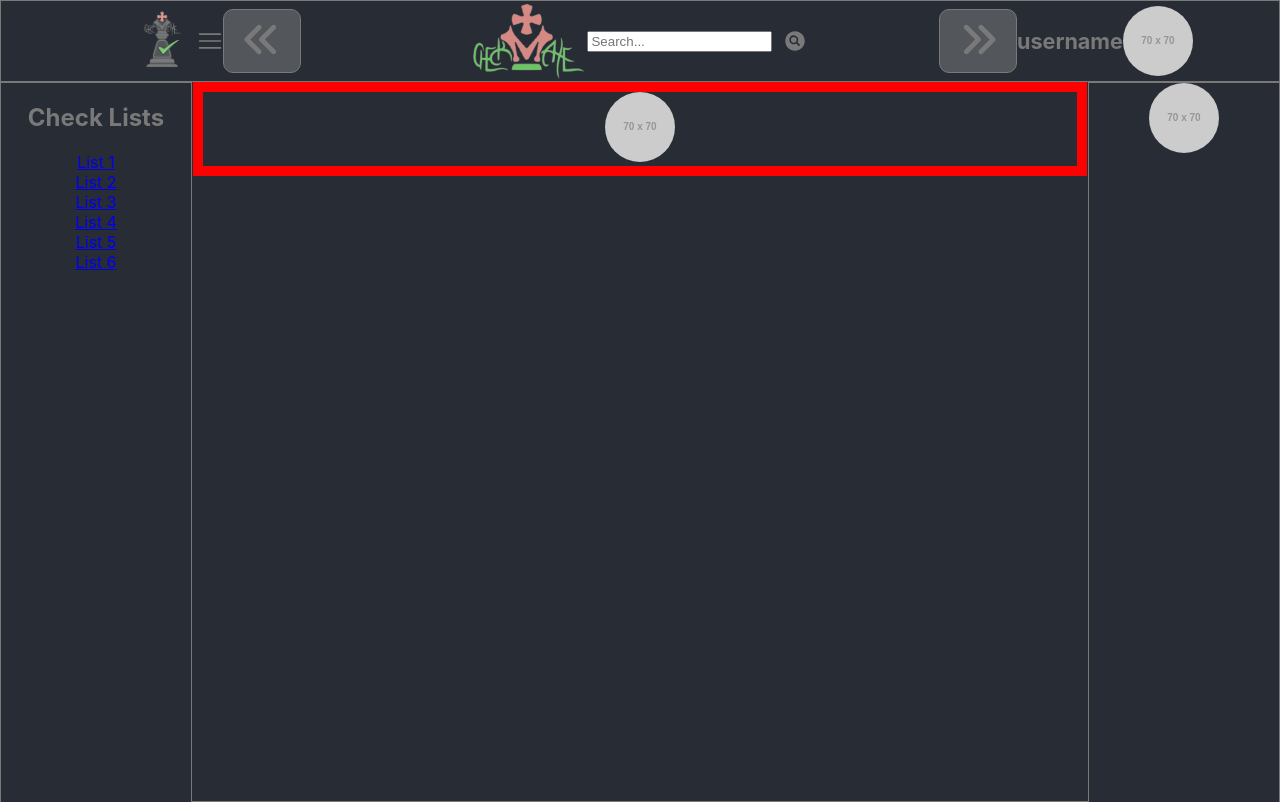
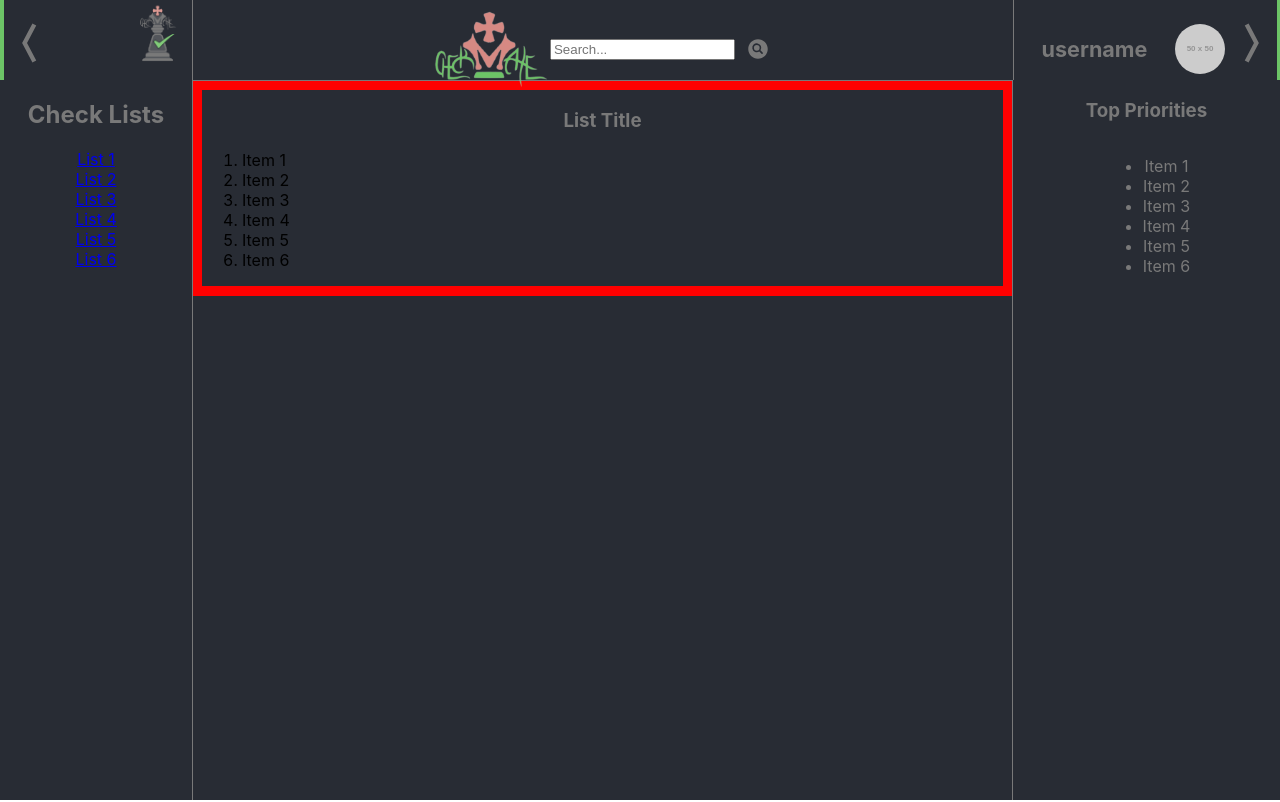
Before and after one commit to ldslsg/ToDoList-Team2-CSE310, a React (Create React App) app in the folder to-do/: page / in a window 1280 px wide. Built offline with nearby package versions, Linux system fonts and the light colour scheme; the HTML template or start-up script is replaced by a standard one.

Commit message:
details and filler text

```diff
--- a/to-do/src/App.css
+++ b/to-do/src/App.css
@@ -2,6 +2,7 @@
   --main-color: #282c34;
   --secondary-color: #53565b;
   --main-text-color: #797979;
+  --accent-color: #6CC466;
 }
 
 .App {
@@ -9,12 +10,22 @@
   position: relative;
   height: 100vh;
   background-color: var(--main-color);
-  border: 1px solid var(--main-text-color);
+  /* border: 1px solid var(--main-text-color); */
 }
-
+.placeholder {
+  margin: 0;
+  padding: 0;
+  width: 100%;
+  height: 80px;
+}
 .app-logo {
   height: 70px;
   pointer-events: none;
+  grid-column: 3/4;
+}
+
+.app-logo.collapsed {
+  display: none;
 }
 
 .app-name {
@@ -22,28 +33,75 @@
   pointer-events: none;
 }
 
-header {
-  display: flex;
-  justify-content: center;
-  align-items: center;
+.app-header {
+  position: fixed;
+  top: 0;
+  display: grid;
+  grid-template-columns: 192px 1fr 267px;
   background-color: var(--main-color);
   height: 80px;
+  width: 100%;
   font-size: calc(10px + 2vmin);
   color: var(--main-text-color);
   border-bottom: 1px solid var(--main-text-color);
 }
+.app-header.right {
+  grid-template-columns: 192px 1fr 110px;
+}
+.app-header.left {
+  grid-template-columns: 40px 1fr 267px;
+}
+.app-header.right.left {
+  grid-template-columns: 40px 1fr 110px;
+}
 
-.sidebar-header, .app-header{
+.l-sidebar-header{
+  display: grid;
+  grid-template-columns: auto 1fr auto;
+  width: 100%;
+  /* border-left: #797979 1px solid; */
+  border-right: #797979 1px solid;
+}
+
+.l-sidebar-header.collapsed{
+  grid-template-columns: 1fr auto;
+}
+
+.l-sidebar-header.collapsed {
+  width: 40px;
+  /* transform: translateX(calc(-100% + 40px)); */
+}
+
+.r-sidebar-header.collapsed {
+  width: 90px;
+  transform: translateX(calc(100% - 90px));
+}
+
+.main-header{
   display: flex;
   justify-content: center;
   align-items: center;
   width: 100%;
+  /* border-left: #797979 1px solid;
+  border-right: #797979 1px solid; */
+}
+
+.r-sidebar-header{
+  display: grid;
+  grid-template-columns: 1fr auto auto;
+  width: 100%;
+  border-left: #797979 1px solid;
+  /* place-items: center; */
+  /* border-right: #797979 1px solid; */
+}
+
+.r-sidebar-header.collapsed{
+  grid-template-columns: auto auto 1fr;
 }
 
 .left-sidebar, .right-sidebar {
   position: fixed;
   top: 80;
-  width: 150px;
   height: calc(100% - 80px);
   padding-left: 20px;
   padding-right: 20px;
@@ -55,15 +113,19 @@ header {
   align-items: center;
   z-index: 1;
   transition: transform 0.3s ease;
-  border: 1px solid var(--main-text-color);
+  /* border: 1px solid var(--main-text-color); */
 }
 
 .left-sidebar {
   left: 0;
+  width: 152px;
+  border-right: 1px solid var(--main-text-color);
 }
 
 .right-sidebar {
   right: 0;
+  width: 227px;
+  border-left: 1px solid var(--main-text-color);
 }
 
 .left-sidebar.collapsed {
@@ -76,10 +138,17 @@ header {
 
 .content {
   border: red 10px solid;
+  background-color: var(--main-color);
   margin-left: 192px;
-  margin-right: 192px;
+  margin-right: 267px;
+  text-align: left;
   transition: margin-left 0.3s ease;
   transition: margin-right 0.3s ease;
+}
+
+.content h3 {
+  color: var(--main-text-color);
+  text-align: center;
 }
 
 .content.left {
@@ -95,30 +164,55 @@ header {
   margin-right: 0;
 }
 
-.toggle-button {
-  padding: 10px;
-  padding-bottom: 4px;
+.toggle-button-l, .toggle-button-r {
+  padding: 0;
   margin: 0;
   background: none;
-  background-color: var(--secondary-color);
+  color: var(--main-text-color);
+  font-size: 2em;
+  cursor: pointer;
   border: none;
-  color: var(--main-text-color);
-  font-size: 1.5em;
-  cursor: pointer;
-  border: 1px solid var(--main-text-color);
-  border-radius: 10px;
-  width: 2em;
+}
+
+.toggle-button-l {
+  border-left: 4px solid var(--accent-color);
+  grid-column: 1/2;
+}
+
+.toggle-button-l.collapsed {
+  border: none;
+  grid-column: 3/4;
+}
+
+.toggle-button-r {
+  border-right: 4px solid var(--accent-color);
+  grid-column: 3/4;
+  grid-row: 1/2;
+}
+
+.toggle-button-r.collapsed {
+  border: none;
+  /* border-right: 4px solid var(--accent-color);
+  border-bottom: 4px solid var(--accent-color); */
+  grid-column: 1/2;
+  grid-row: 1/2;
+}
+
+.username.collapsed {
+  display: none;
+}
+
+.user-img {
+  border-radius: 50%;
+  height: 50px;
+  width: 50px;
+}
+.user-img-centering {
+  display: flex;
+  justify-content: center;
+  align-items: center;
 }
 
 .search-box {
   margin-right: 10px;
 }
-
-.user-info {
-  display: flex;
-  align-items: center;
-}
-
-.user-img {
-  border-radius: 50%;
-}
--- a/to-do/src/App.js
+++ b/to-do/src/App.js
@@ -1,12 +1,13 @@
-//npm start
+//npm run start
 // images
 import logo from './images/checkmate-dark-02.png';
 import name from './images/checkmate-name-dark.png';
 // icons
 import { IoSearchCircle } from "react-icons/io5";
-import { RxHamburgerMenu } from "react-icons/rx";
 import { FaAnglesLeft } from "react-icons/fa6";
 import { FaAnglesRight } from "react-icons/fa6";
+import { RiArrowRightWideFill } from "react-icons/ri";
+import { RiArrowLeftWideFill } from "react-icons/ri";
 
 import './App.css';
 import React, { useState } from 'react';
@@ -27,28 +28,28 @@ function App() {
   return (
     <div className="App">
 
-      <header>
+      <p className='placeholder'></p>
+      <header className={`app-header ${isRightSidebarOpen ? '' : 'right'} ${isLeftSidebarOpen ? '' : 'left'}`}>
 
-        <div className='sidebar-header'>
-          <img src={logo} className="app-logo" alt="logo" />
-          <RxHamburgerMenu />
-          <button onClick={toggleLeftSidebar} className="toggle-button">
-            {isLeftSidebarOpen ? <FaAnglesLeft /> : <FaAnglesRight />}
+        <div className={`l-sidebar-header ${isLeftSidebarOpen ? '' : 'collapsed'}`}>
+          <button onClick={toggleLeftSidebar} className={`toggle-button-l ${isLeftSidebarOpen ? '' : 'collapsed'}`}>
+            {isLeftSidebarOpen ? <RiArrowLeftWideFill /> : <RiArrowRightWideFill />}
           </button>
+          <img src={logo} className={`app-logo ${isLeftSidebarOpen ? '' : 'collapsed'}`} alt="logo" />
         </div>
 
-        <div className="app-header">
+        <div className={`main-header`}>
           <img src={name} className="app-name" alt="Check Mate" />
           <input type="text" className="search-box" placeholder="Search..." />
           <IoSearchCircle />
         </div>
 
-        <div className='sidebar-header'>
-          <button onClick={toggleRightSidebar} className="toggle-button">
-            {isRightSidebarOpen ? <FaAnglesRight /> : <FaAnglesLeft />}
+        <div className={`r-sidebar-header ${isRightSidebarOpen ? '' : 'collapsed'}`}>
+          <h5 className={`username ${isRightSidebarOpen ? '' : 'collapsed'}`}>username</h5>
+          <div className="user-img-centering"><img src="https://fakeimg.pl/50x50" className="user-img" alt="user img" /></div>
+          <button onClick={toggleRightSidebar} className={`toggle-button-r ${isRightSidebarOpen ? '' : 'collapsed'}`}>
+            {isRightSidebarOpen ? <RiArrowRightWideFill /> : <RiArrowLeftWideFill />}
           </button>
-          <h5 className="username">username</h5>
-          <img src="https://fakeimg.pl/70x70" className="user-img" alt="user img" />
         </div>
 
       </header>
@@ -72,14 +73,30 @@ function App() {
         {/* Right Sidebar */}
         <div className={`right-sidebar ${isRightSidebarOpen ? '' : 'collapsed'}`}>
 
-          <img src="https://fakeimg.pl/70x70" className="user-img" alt="user img" />
+          <h3 className="list-title">Top Priorities</h3>
+          <ul>
+            <li>Item 1</li>
+            <li>Item 2</li>
+            <li>Item 3</li>
+            <li>Item 4</li>
+            <li>Item 5</li>
+            <li>Item 6</li>
+          </ul>
 
         </div>
 
         {/* Main Content */}
         <div className={`content ${isRightSidebarOpen ? '' : 'right'} ${isLeftSidebarOpen ? '' : 'left'}`}>
 
-          <img src="https://fakeimg.pl/70x70" className="user-img" alt="user img" />
+          <h3 className="list-title">List Title</h3>
+          <ol>
+            <li>Item 1</li>
+            <li>Item 2</li>
+            <li>Item 3</li>
+            <li>Item 4</li>
+            <li>Item 5</li>
+            <li>Item 6</li>
+          </ol>
 
         </div>
 
```
Also changed, not shown: 1 other file (tests, documents, lock files or other folders).
